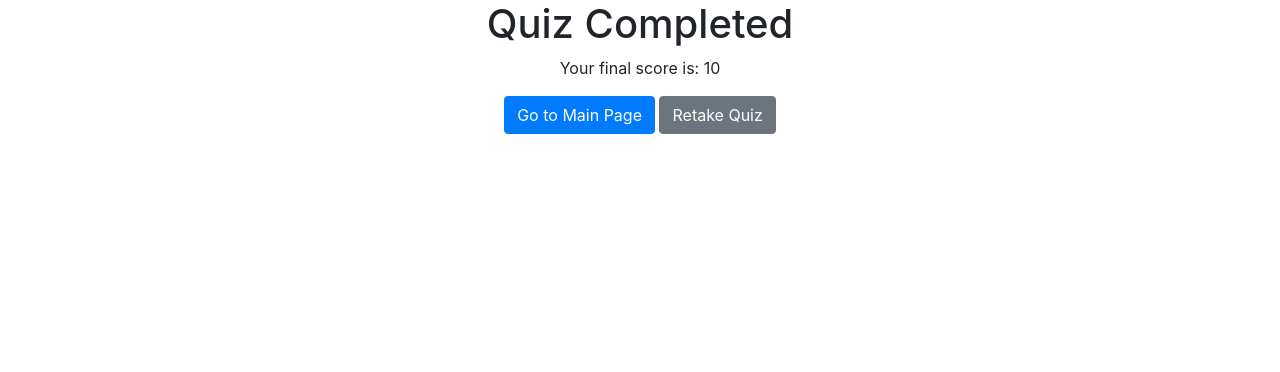
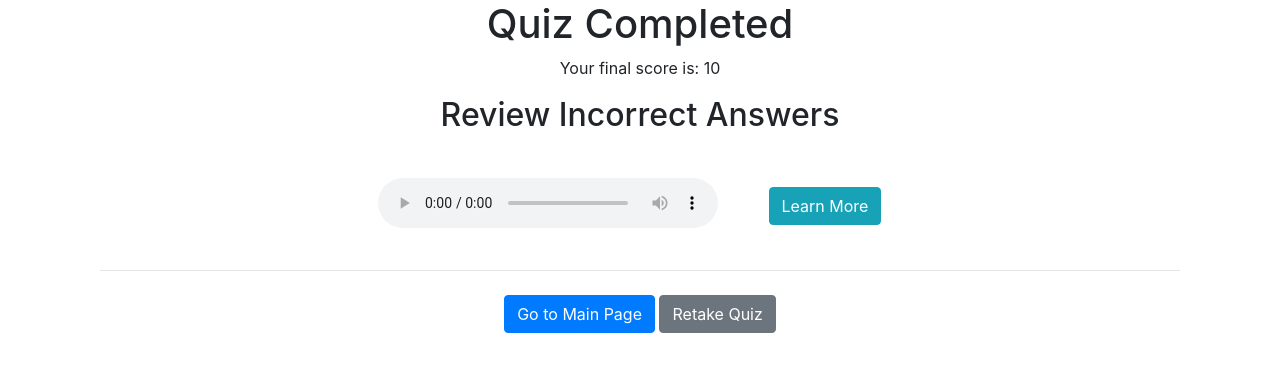
Before and after one commit to alaynamnguyen/ui-music-periods, a Flask app: template templates/quiz_end.html in a window 1280 px wide. Shown: the part 56-428 px from the top of the page. Run offline with Flask 3, Linux system fonts and the light colour scheme; the template is opened without the code that fills it: most values are stand-ins (such as "Sample title", 1, 10 or a date in 2020); some libraries are stand-ins or nearby versions.

Commit message:
keep track of incorrect questions and display at the end

```diff
--- a/quiz_data.json
+++ b/quiz_data.json
@@ -1,31 +1,37 @@
 {
   "quiz_questions": [
     {
+      "id": 1,
       "audio": "https://piercegwang.github.io/columbia/COMSW4170/Medieval_1.wav",
       "correct": "Medieval",
       "incorrect": "Renaissance"
     },
     {
+      "id": 2,
       "audio": "https://piercegwang.github.io/columbia/COMSW4170/Medieval_2.wav",
       "correct": "Medieval",
       "incorrect": "Baroque"
     },
     {
+      "id": 3,
       "audio": "https://piercegwang.github.io/columbia/COMSW4170/Renaissance_1.wav",
       "correct": "Renaissance",
       "incorrect": "Medieval"
     },
     {
+      "id": 4,
       "audio": "https://piercegwang.github.io/columbia/COMSW4170/Renaissance_2.wav",
       "correct": "Renaissance",
       "incorrect": "Baroque"
     },
     {
+      "id": 5,
       "audio": "https://piercegwang.github.io/columbia/COMSW4170/Baroque_1.wav",
       "correct": "Baroque",
       "incorrect": "Renaissance"
     },
     {
+      "id": 6,
       "audio": "https://piercegwang.github.io/columbia/COMSW4170/Baroque_2.wav",
       "correct": "Baroque",
       "incorrect": "Medieval"
--- a/server.py
+++ b/server.py
@@ -41,9 +41,8 @@ def learn_end():
 
 @app.route('/restart_quiz')
 def restart_quiz():
-    global score
-    shuffle(quiz_questions)
-    score = 0
+    global results
+    results = {}  # Clear previous results
     return redirect(url_for('quiz', id=1))
 
 
@@ -63,9 +62,20 @@ def quiz(id):
 
 @app.route('/quiz_end')
 def quiz_end():
-    global score
-    return render_template('quiz_end.html', score=score)
-    # ajax for add.js
+    incorrect_questions = [
+        result for result in results.get('results', []) if not result['correct']
+    ]
+    # Include detailed info for rendering in the template
+    detailed_incorrect = []
+    for question in incorrect_questions:
+        # Assuming questionId matches index+1
+        question_data = quiz_questions[question['questionId'] - 1]
+        detailed_incorrect.append({
+            'audio': question_data['audio'],
+            # You might need to adjust this URL
+            'learn_more_url': f'/learn/{question["questionId"]}'
+        })
+    return render_template('quiz_end.html', score=len(results.get('results', [])) - len(incorrect_questions), incorrect_questions=detailed_incorrect)
 
 
 @app.route('/add_learn_interaction', methods=['GET', 'POST'])
@@ -82,16 +92,23 @@ def add_learn_interaction():
     return jsonify(length=numUserLearnInteractions)
 
 
+results = {}  # This will store results for each quiz session
+
+
 @app.route('/update_score', methods=['POST'])
 def update_score():
-    global score
+    global results
+    print(results)
     json_data = request.get_json()
-    is_correct = json_data['correct']
-    # Assuming you have a score tracking mechanism, update it here
-    # You can track score in the session or a simple global variable for simplicity
-    if is_correct:
-        score += 1
-    return jsonify(score=score)
+    question_id = json_data['questionId']
+    if 'results' not in results:
+        results['results'] = []
+    results['results'].append({
+        'questionId': question_id,
+        'selectedAnswer': json_data['selectedAnswer'],
+        'correct': json_data['correct']
+    })
+    return jsonify(success=True)
 
 
 if __name__ == '__main__':
--- a/templates/quiz_end.html
+++ b/templates/quiz_end.html
@@ -2,7 +2,28 @@
 <div class="container text-center">
   <h1>Quiz Completed</h1>
   <p>Your final score is: {{ score }}</p>
-  <div>
+  {% if incorrect_questions %}
+  <h2>Review Incorrect Answers</h2>
+  <div class="mt-4">
+    {% for question in incorrect_questions %}
+    <div class="row align-items-center justify-content-center">
+      <div class="col-md-4">
+        <audio controls>
+          <source src="{{ question.audio }}" type="audio/wav" />
+          Your browser does not support the audio element.
+        </audio>
+      </div>
+      <div class="col-md-2">
+        <a href="{{ question.learn_more_url }}" class="btn btn-info"
+          >Learn More</a
+        >
+      </div>
+    </div>
+    <hr />
+    {% endfor %}
+  </div>
+  {% endif %}
+  <div class="mt-4">
     <a href="/" class="btn btn-primary">Go to Main Page</a>
     <a href="/restart_quiz" class="btn btn-secondary">Retake Quiz</a>
   </div>
```
Also changed, not shown: static/quiz.js (+8 -3 lines).
